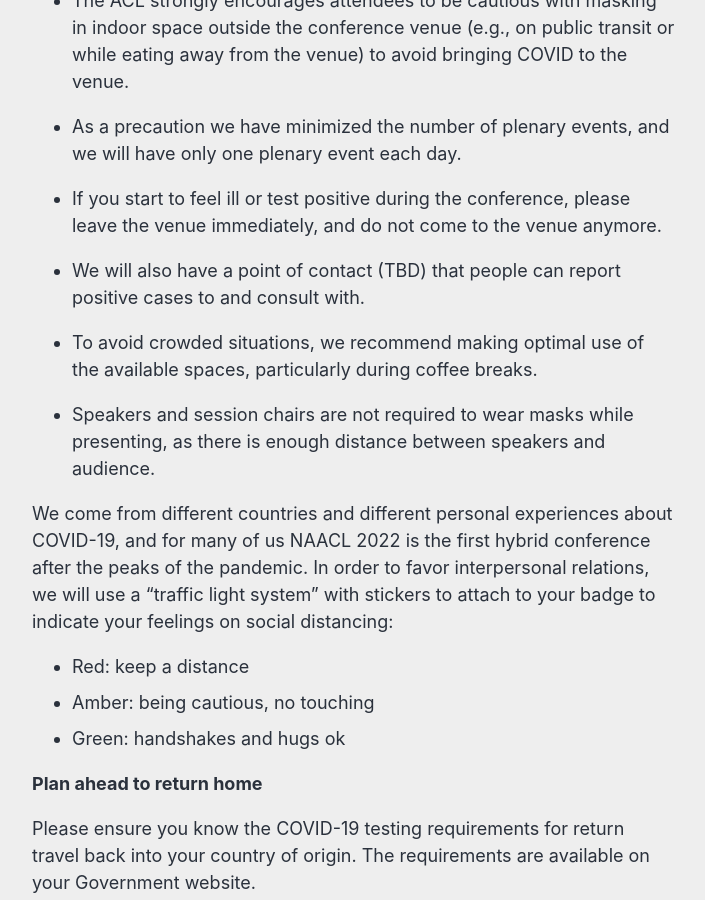
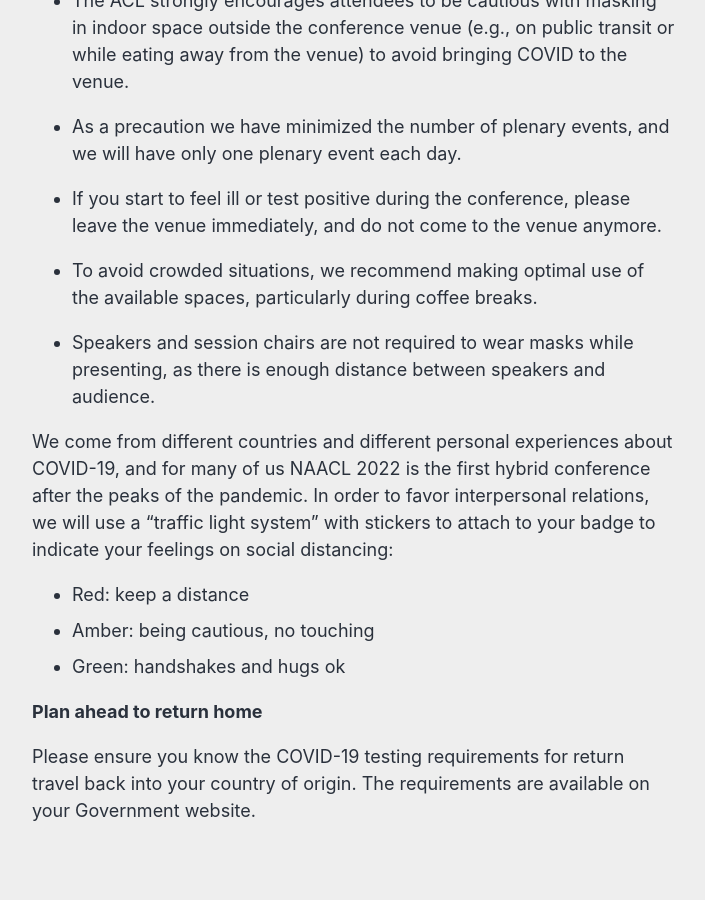
Before and after one commit to naacl-org/naacl-2022-website, a Jekyll site: the page built from _pages/covid-19-safety.md, in a window 1280 px wide and 900 px high, scrolled down 1504 px. Shown: the whole window, without its empty margins (286-991 px from the left). Built offline with Jekyll 4.4.1, drawn with Linux system fonts in a browser that asks for light colours; cached includes are drawn as plain includes; comment, search, counter and statistics services are not loaded.

Commit message:
Removed an outdated line in COVID-19

```diff
--- a/_pages/covid-19-safety.md
+++ b/_pages/covid-19-safety.md
@@ -49,7 +49,7 @@ please carefully consider the following if you are attending in person:
 
 * If you start to feel ill or test positive during the conference, please leave the venue immediately, and do not come to the venue anymore.
 
-* We will also have a point of contact (TBD) that people can report positive cases to and consult with.
+[comment]: <> (* We will also have a point of contact that people can report positive cases to and consult with.)
 
 [comment]: <> (* Regular handwashing is strongly encouraged and there are also hand sanitising stations around the venue.)
 
```
